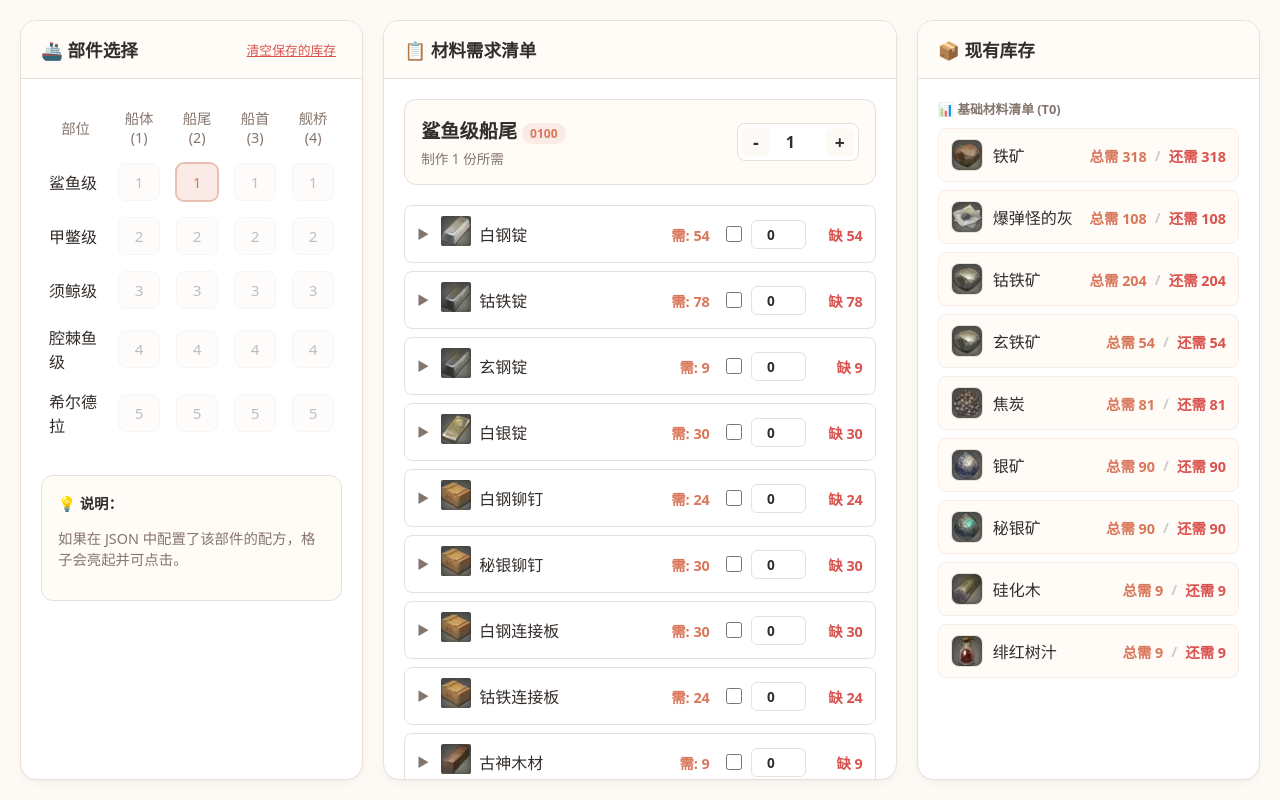
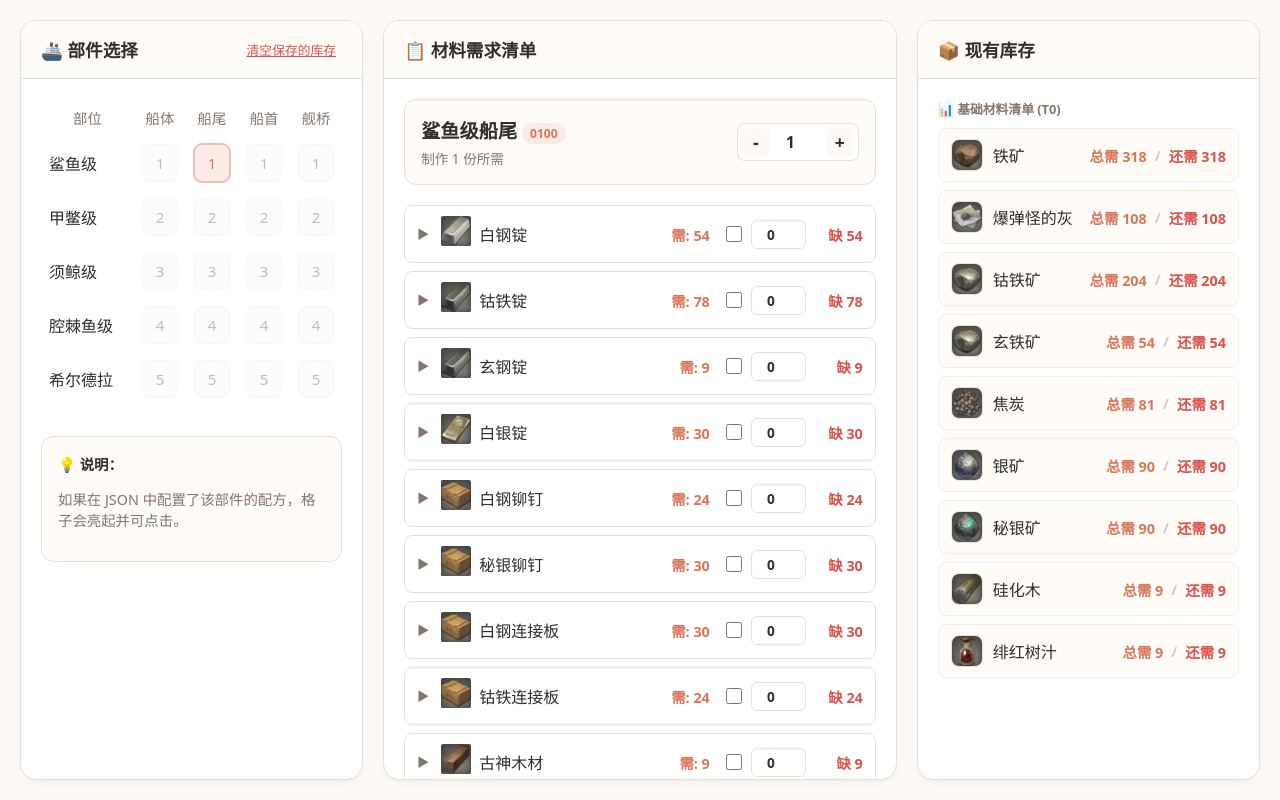
Before and after one commit to jiangxiequ/-, a plain HTML site: page index.html in a window 1280 px wide. Drawn offline with Linux system fonts and the light colour scheme.

Commit message:
Add files via upload

```diff
--- a/index.html
+++ b/index.html
@@ -18,7 +18,7 @@
         <div class="panel-body">
             <table class="matrix-table">
                 <thead>
-                    <tr><th>部位</th><th>船体 (1)</th><th>船尾 (2)</th><th>船首 (3)</th><th>舰桥 (4)</th></tr>
+                    <tr><th>部位</th><th>船体</th><th>船尾</th><th>船首</th><th>舰桥</th></tr>
                 </thead>
                 <tbody id="matrixBody"></tbody>
             </table>
```
